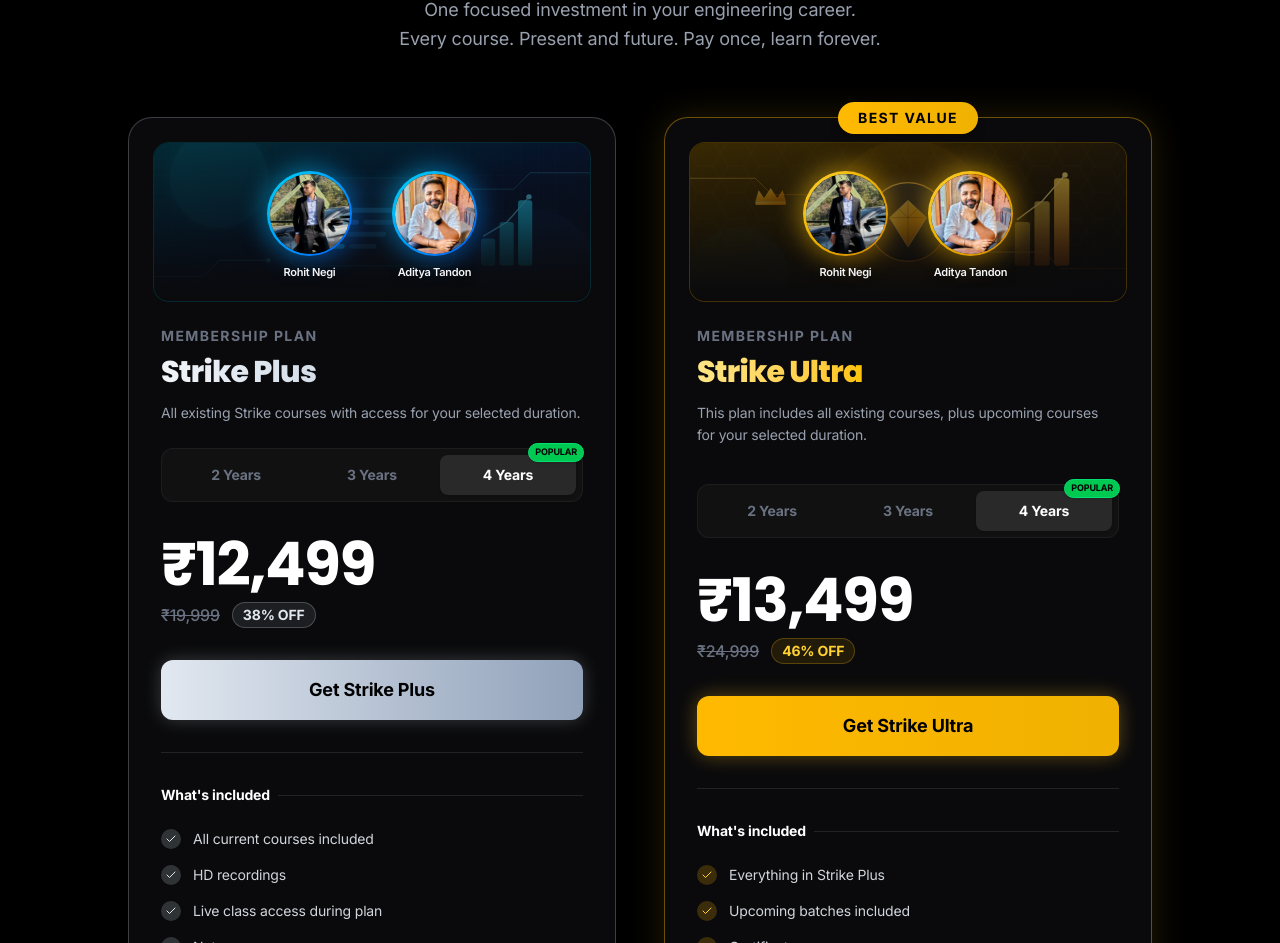
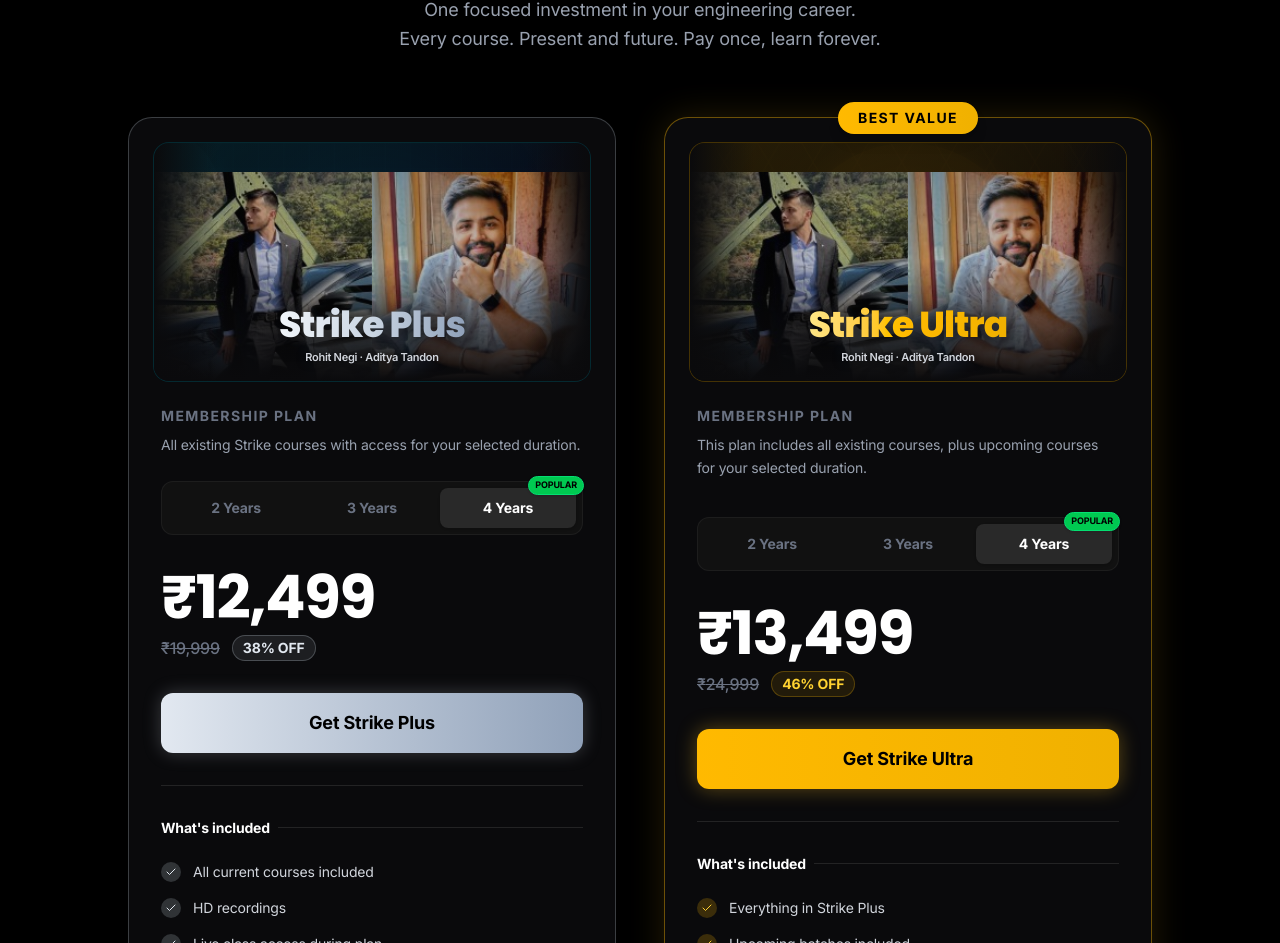
Before and after one commit to git-collapse/strike, a React (Vite) app: page / in a window 1280 px wide. Shown: the part 1676-2619 px from the top of the page. Built offline with nearby package versions, Linux system fonts and the light colour scheme.

Commit message:
membership card

```diff
--- a/src/components/MembershipPlans.tsx
+++ b/src/components/MembershipPlans.tsx
@@ -68,7 +68,7 @@ const CARD_MENTORS = [
 // Metallic tier treatments: Strike Plus = silver, Strike Ultra = gold,
 // matching how the real strikes.in distinguishes the two membership tiers.
 type Tier = 'silver' | 'gold';
-const TIER_THEME: Record<Tier, { border: string; name: string; pill: string; check: string; cta: string; banner: string; bannerTint: string; avatarRing: string }> = {
+const TIER_THEME: Record<Tier, { border: string; name: string; pill: string; check: string; cta: string; banner: string; bannerTint: string; avatarRing: string; glow: string }> = {
   silver: {
     border: 'border-slate-300/25 hover:border-slate-200/50 hover:shadow-[0_0_35px_rgba(203,213,225,0.18)]',
     name: 'bg-gradient-to-r from-slate-100 via-slate-300 to-slate-400',
@@ -78,6 +78,7 @@ const TIER_THEME: Record<Tier, { border: string; name: string; pill: string; che
     banner: 'border-cyan-500/20 group-hover:border-cyan-400/50 group-hover:shadow-[0_0_28px_rgba(34,211,238,0.28)]',
     bannerTint: 'bg-gradient-to-br from-cyan-500/20 via-blue-600/10 to-transparent',
     avatarRing: 'from-cyan-400 to-blue-600',
+    glow: 'bg-cyan-500/25',
   },
   gold: {
     border: 'border-amber-400/40 shadow-[0_0_35px_rgba(251,191,36,0.15)] hover:shadow-[0_0_48px_rgba(251,191,36,0.3)] hover:border-amber-300',
@@ -88,6 +89,7 @@ const TIER_THEME: Record<Tier, { border: string; name: string; pill: string; che
     banner: 'border-amber-400/25 group-hover:border-amber-300/60 group-hover:shadow-[0_0_32px_rgba(251,191,36,0.35)]',
     bannerTint: 'bg-gradient-to-br from-amber-400/20 via-yellow-600/10 to-transparent',
     avatarRing: 'from-amber-300 to-yellow-600',
+    glow: 'bg-amber-400/25',
   },
 };
 
@@ -154,9 +156,10 @@ const MembershipPlans = () => {
                 </div>
               )}
 
-              {/* PREMIUM TIER VISUAL — authentic mentor portraits over a futuristic tier background */}
+              {/* PREMIUM CINEMATIC TIER VISUAL — large mentor portraits side by side,
+                  edges masked into the dark card, with the plan name overlaid between them. */}
               <div className={twMerge(clsx(
-                "relative -mx-2 -mt-2 mb-6 overflow-hidden rounded-2xl border bg-[#050505] transition-all duration-300",
+                "relative -mx-2 -mt-2 mb-6 h-56 sm:h-60 overflow-hidden rounded-2xl border bg-[#050505] transition-all duration-300",
                 t.banner
               ))}>
                 {/* futuristic tier background illustration */}
@@ -166,43 +169,62 @@ const MembershipPlans = () => {
                   aria-hidden="true"
                   loading="lazy"
                   decoding="async"
-                  className="absolute inset-0 h-full w-full object-cover opacity-55 transition-transform duration-500 ease-out group-hover:scale-105"
+                  className="absolute inset-0 h-full w-full object-cover opacity-40 transition-transform duration-500 ease-out group-hover:scale-105"
                 />
+                {/* tier-colored glow behind the portraits for depth */}
+                <div className={twMerge(clsx("absolute left-1/2 top-8 h-40 w-40 -translate-x-1/2 rounded-full blur-3xl opacity-60 transition-opacity duration-300 group-hover:opacity-90", t.glow))} />
                 <div className={twMerge(clsx("absolute inset-0", t.bannerTint))} />
-                {/* fade the art into the card surface so portraits blend naturally */}
-                <div className="pointer-events-none absolute inset-0 bg-gradient-to-t from-[#0a0a0c] via-[#0a0a0c]/35 to-transparent" />
 
-                {/* mentor portraits */}
-                <div className="relative flex items-end justify-center gap-6 sm:gap-10 px-6 pt-7 pb-5">
-                  {CARD_MENTORS.map((m) => (
-                    <div key={m.name} className="flex flex-col items-center gap-2 transition-transform duration-300 group-hover:-translate-y-1">
-                      <div className="relative">
-                        <div className={twMerge(clsx(
-                          "absolute -inset-1 rounded-full bg-gradient-to-br blur-md opacity-50 transition-opacity duration-300 group-hover:opacity-90",
-                          t.avatarRing
-                        ))} />
-                        <div className={twMerge(clsx("relative rounded-full p-[2.5px] bg-gradient-to-br", t.avatarRing))}>
-                          <div className="relative w-16 h-16 sm:w-20 sm:h-20 rounded-full bg-[#0d0d12] overflow-hidden flex items-center justify-center">
-                            <span className="absolute inset-0 flex items-center justify-center text-base sm:text-lg font-black text-white tracking-wide">{m.initials}</span>
+                {/* mentor portraits — large, upper-body, blended into the dark surface */}
+                {CARD_MENTORS.map((m, i) => (
+                  <div
+                    key={m.name}
+                    className={clsx(
+                      "absolute bottom-0 w-1/2 h-[88%] transition-transform duration-500 ease-out group-hover:scale-[1.04]",
+                      i === 0 ? "left-0 origin-bottom-left" : "right-0 origin-bottom-right"
+                    )}
+                  >
                     <img
                       src={m.image}
                       alt={`${m.name} — Strike mentor`}
                       loading="lazy"
                       decoding="async"
-                              className="relative z-10 w-full h-full object-cover transition-transform duration-500 group-hover:scale-110"
+                      className="h-full w-full object-cover object-top"
+                      style={{
+                        maskImage:
+                          i === 0
+                            ? 'radial-gradient(120% 130% at 70% 40%, #000 45%, transparent 78%)'
+                            : 'radial-gradient(120% 130% at 30% 40%, #000 45%, transparent 78%)',
+                        WebkitMaskImage:
+                          i === 0
+                            ? 'radial-gradient(120% 130% at 70% 40%, #000 45%, transparent 78%)'
+                            : 'radial-gradient(120% 130% at 30% 40%, #000 45%, transparent 78%)',
+                      }}
                       onError={(e) => { e.currentTarget.style.display = 'none'; }}
                     />
                   </div>
+                ))}
+
+                {/* fade the portraits into the card surface on every edge */}
+                <div className="pointer-events-none absolute inset-0 bg-gradient-to-t from-[#0a0a0c] via-[#0a0a0c]/25 to-[#0a0a0c]/40" />
+                <div className="pointer-events-none absolute inset-y-0 left-0 w-16 bg-gradient-to-r from-[#0a0a0c] to-transparent" />
+                <div className="pointer-events-none absolute inset-y-0 right-0 w-16 bg-gradient-to-l from-[#0a0a0c] to-transparent" />
+
+                {/* overlaid bold plan title, sitting between the portraits */}
+                <div className="absolute inset-x-0 bottom-0 flex flex-col items-center px-4 pb-4 text-center">
+                  <h3 className={twMerge(clsx(
+                    "text-3xl sm:text-4xl font-extrabold tracking-tight text-transparent bg-clip-text drop-shadow-[0_2px_10px_rgba(0,0,0,0.9)]",
+                    t.name
+                  ))}>
+                    {plan.name}
+                  </h3>
+                  <div className="mt-1 flex items-center gap-2 text-[11px] font-semibold text-gray-300 tracking-tight drop-shadow-[0_1px_4px_rgba(0,0,0,0.9)]">
+                    {CARD_MENTORS.map((m) => m.name).join(' · ')}
                   </div>
-                      </div>
-                      <span className="text-[11px] font-semibold text-gray-100 tracking-tight drop-shadow-[0_1px_4px_rgba(0,0,0,0.8)]">{m.name}</span>
-                    </div>
-                  ))}
                 </div>
               </div>
 
               <div className="text-sm font-bold text-gray-500 uppercase tracking-widest mb-2">Membership Plan</div>
-              <h3 className={twMerge(clsx("text-3xl font-extrabold mb-3 tracking-tight text-transparent bg-clip-text", t.name))}>{plan.name}</h3>
               <p className="text-gray-400 text-sm mb-6 flex-grow leading-relaxed">{plan.tagline}</p>
 
               {/* DURATION SELECTOR */}
```
Lines whose indentation alone changed are shown as unchanged.
